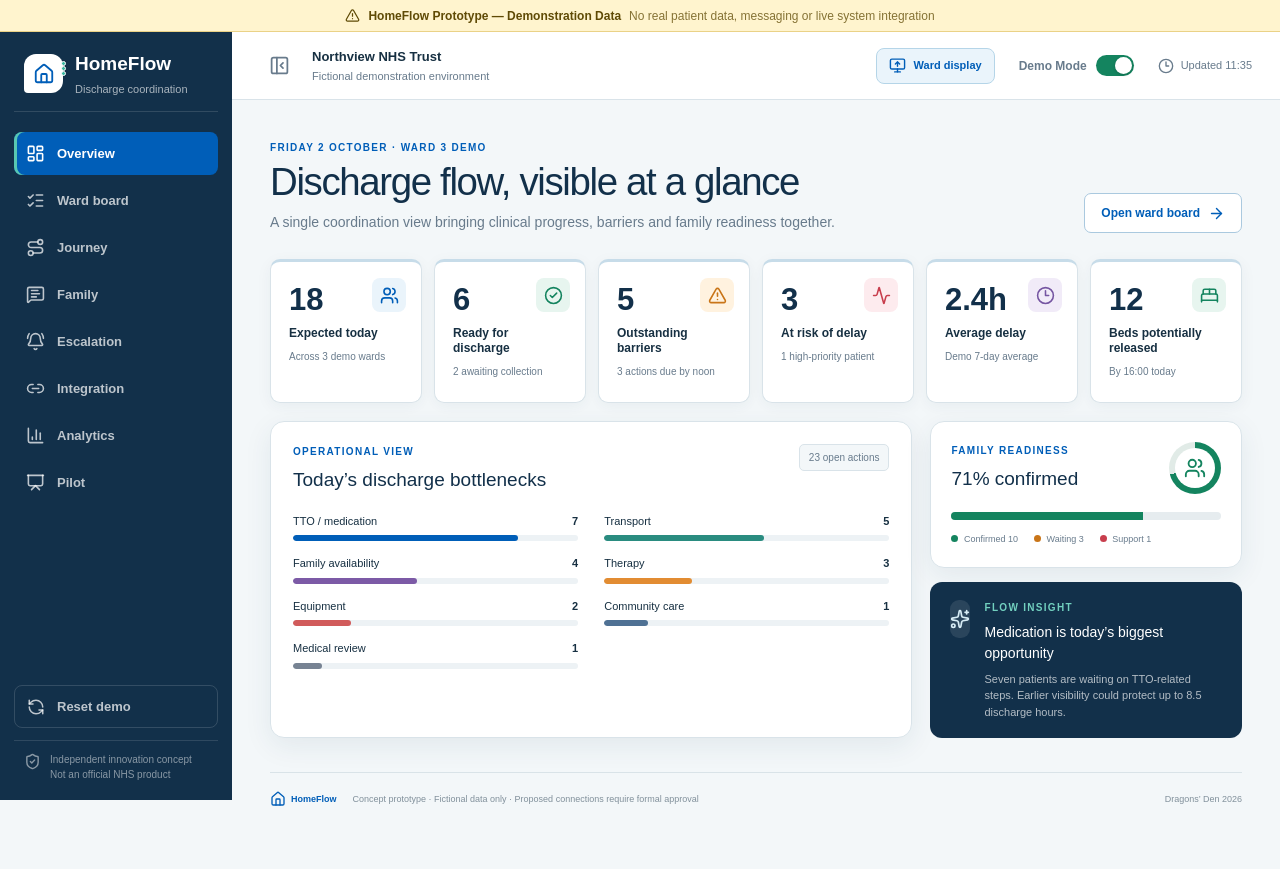
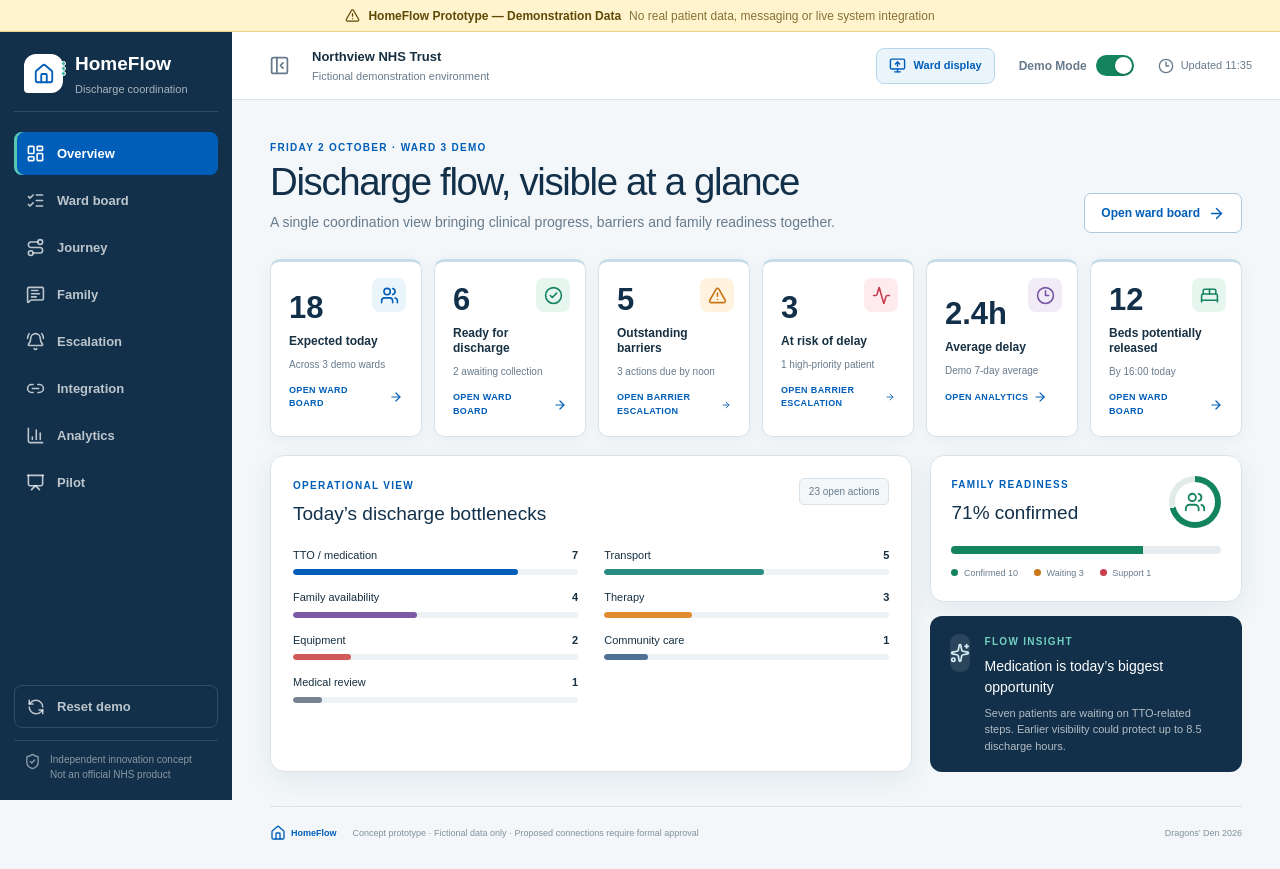
Before and after one commit to bastudiosuk-gif/homeflow-prototype, a Next.js app: page / in a window 1280 px wide. Before the commit the page ends 835 px from the top, so only its background shows below. Built offline with nearby package versions, Linux system fonts and the light colour scheme.

Commit message:
Make overview metrics open relevant views

```diff
--- a/app/page.tsx
+++ b/app/page.tsx
@@ -82,19 +82,21 @@ function Button({ children, onClick, variant = "primary", disabled = false, acti
   };
   return <button type="button" className={`button button-${variant}`} onPointerUp={handlePointerUp} onClick={handleClick} disabled={disabled}>{children}</button>;
 }
-function KpiCard({ label, value, note, icon: Icon, tone = "blue" }: { label: string; value: string | number; note: string; icon: typeof Home; tone?: "blue" | "green" | "amber" | "red" | "purple" }) {
-  return <article className="kpi-card"><div className={`kpi-icon tone-${tone}`}><Icon size={19} /></div><div className="kpi-value">{value}</div><div className="kpi-label">{label}</div><div className="kpi-note">{note}</div></article>;
+function KpiCard({ label, value, note, icon: Icon, tone = "blue", onOpen, destination }: { label: string; value: string | number; note: string; icon: typeof Home; tone?: "blue" | "green" | "amber" | "red" | "purple"; onOpen?: () => void; destination?: string }) {
+  const content = <><div className={`kpi-icon tone-${tone}`}><Icon size={19} /></div><div className="kpi-value">{value}</div><div className="kpi-label">{label}</div><div className="kpi-note">{note}</div>{onOpen && <div className="kpi-open">Open {destination}<ArrowRight size={14} /></div>}</>;
+  if (onOpen) return <button type="button" className="kpi-card kpi-card-openable" onClick={onOpen} aria-label={`Open ${destination} for ${label}`}>{content}</button>;
+  return <article className="kpi-card">{content}</article>;
 }
 
-function Dashboard({ ready }: { ready: boolean }) {
+function Dashboard({ ready, onNavigate }: { ready: boolean; onNavigate: (view: View) => void }) {
   return <div className="screen-stack">
     <section className="kpi-grid" aria-label="Discharge metrics">
-      <KpiCard label="Expected today" value={18} note="Across 3 demo wards" icon={Users} />
-      <KpiCard label="Ready for discharge" value={ready ? 7 : 6} note={ready ? "Margaret is now ready" : "2 awaiting collection"} icon={CheckCircle2} tone="green" />
-      <KpiCard label="Outstanding barriers" value={ready ? 4 : 5} note={ready ? "1 resolved in demo" : "3 actions due by noon"} icon={AlertTriangle} tone="amber" />
-      <KpiCard label="At risk of delay" value={3} note="1 high-priority patient" icon={Activity} tone="red" />
-      <KpiCard label="Average delay" value="2.4h" note="Demo 7-day average" icon={Clock3} tone="purple" />
-      <KpiCard label="Beds potentially released" value={ready ? 13 : 12} note="By 16:00 today" icon={BedDouble} tone="green" />
+      <KpiCard label="Expected today" value={18} note="Across 3 demo wards" icon={Users} destination="ward board" onOpen={() => onNavigate("board")} />
+      <KpiCard label="Ready for discharge" value={ready ? 7 : 6} note={ready ? "Margaret is now ready" : "2 awaiting collection"} icon={CheckCircle2} tone="green" destination="ward board" onOpen={() => onNavigate("board")} />
+      <KpiCard label="Outstanding barriers" value={ready ? 4 : 5} note={ready ? "1 resolved in demo" : "3 actions due by noon"} icon={AlertTriangle} tone="amber" destination="barrier escalation" onOpen={() => onNavigate("escalation")} />
+      <KpiCard label="At risk of delay" value={3} note="1 high-priority patient" icon={Activity} tone="red" destination="barrier escalation" onOpen={() => onNavigate("escalation")} />
+      <KpiCard label="Average delay" value="2.4h" note="Demo 7-day average" icon={Clock3} tone="purple" destination="analytics" onOpen={() => onNavigate("analytics")} />
+      <KpiCard label="Beds potentially released" value={ready ? 13 : 12} note="By 16:00 today" icon={BedDouble} tone="green" destination="ward board" onOpen={() => onNavigate("board")} />
     </section>
     <section className="content-grid">
       <article className="panel bottleneck-panel"><div className="panel-heading"><div><p className="section-kicker">Operational view</p><h2>Today’s discharge bottlenecks</h2></div><span className="mini-badge">23 open actions</span></div><div className="bottleneck-list">{bottlenecks.map((item) => <div className="bar-row" key={item.label}><div className="bar-meta"><span>{item.label}</span><strong>{item.count}</strong></div><div className="bar-track"><span style={{ width: `${Math.max(item.share * 2.55, 10)}%`, background: item.color }} /></div></div>)}</div></article>
@@ -436,7 +438,7 @@ export default function HomeFlow() {
     return () => controller.abort();
   }, [completeTto, confirmFamily, navigate, resetDemo]);
   const content: Record<View, React.ReactNode> = {
-    dashboard: <Dashboard ready={ready} />, board: <WardBoard patients={patients} onOpen={(patientId) => { setSelectedPatientId(patientId); navigate("journey"); }} />,
+    dashboard: <Dashboard ready={ready} onNavigate={navigate} />, board: <WardBoard patients={patients} onOpen={(patientId) => { setSelectedPatientId(patientId); navigate("journey"); }} />,
     journey: selectedPatient ? <Journey patient={selectedPatient} barrierComplete={selectedBarrierComplete} familyState={selectedFamilyState} onBarrier={() => completePatientBarrier(selectedPatient.id)} onFamily={() => updatePatientFamily(selectedPatient.id, "confirmed")} onPatientLeft={() => recordPatientLeft(selectedPatient.id)} /> : <EmptyJourney onBoard={() => navigate("board")} />,
     family: selectedPatient ? <FamilyScreen patient={selectedPatient} familyState={selectedFamilyState} alertSent={selectedFamilyAlerted} responded={selectedFamilyResponded} onAlert={() => alertPatientFamily(selectedPatient.id)} onFamily={(state) => updatePatientFamily(selectedPatient.id, state)} /> : <EmptyJourney onBoard={() => navigate("board")} />,
     escalation: selectedPatient ? <Escalation patient={selectedPatient} escalated={selectedEscalated} barrierComplete={selectedBarrierComplete} onEscalate={() => escalatePatient(selectedPatient.id)} onBarrier={() => completePatientBarrier(selectedPatient.id)} /> : <EmptyJourney onBoard={() => navigate("board")} />,
```
Also changed, not shown: app/globals.css.
